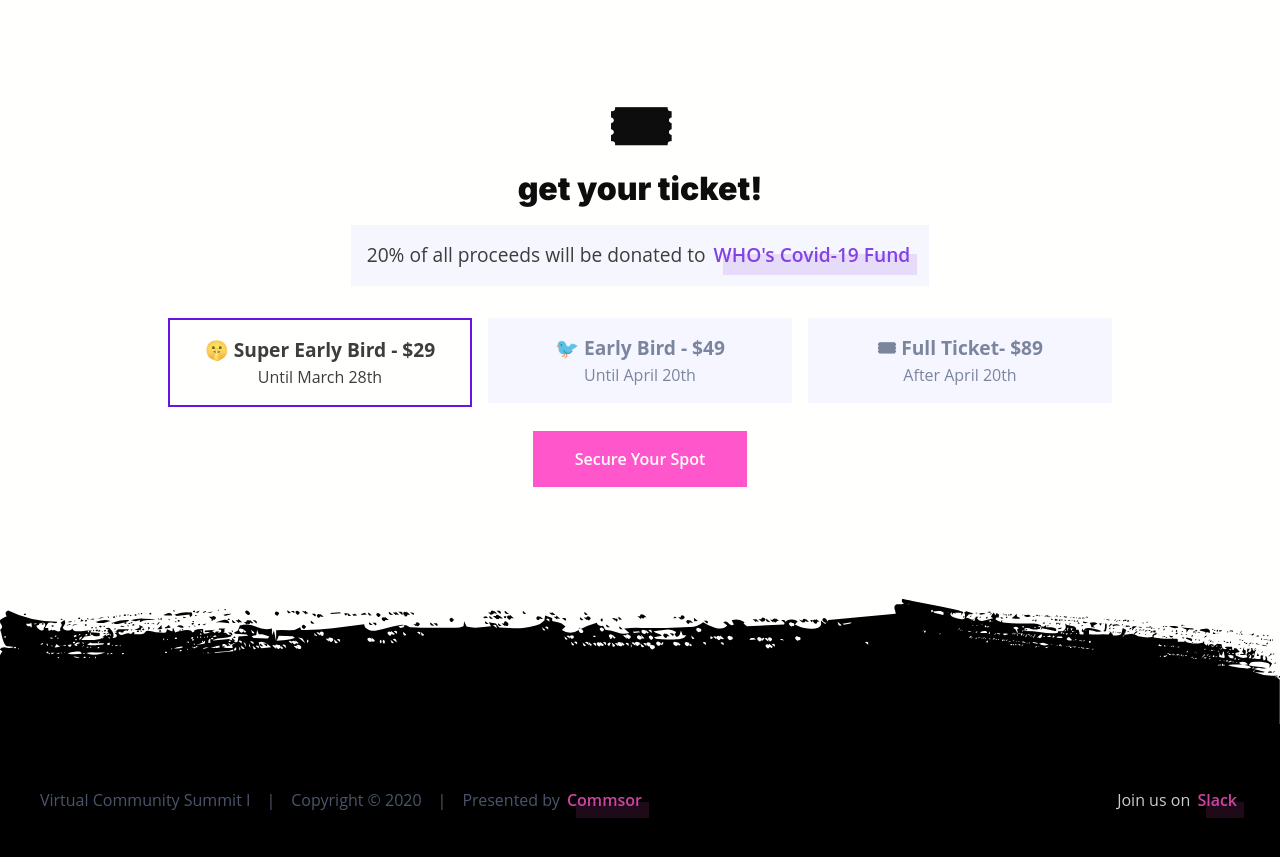
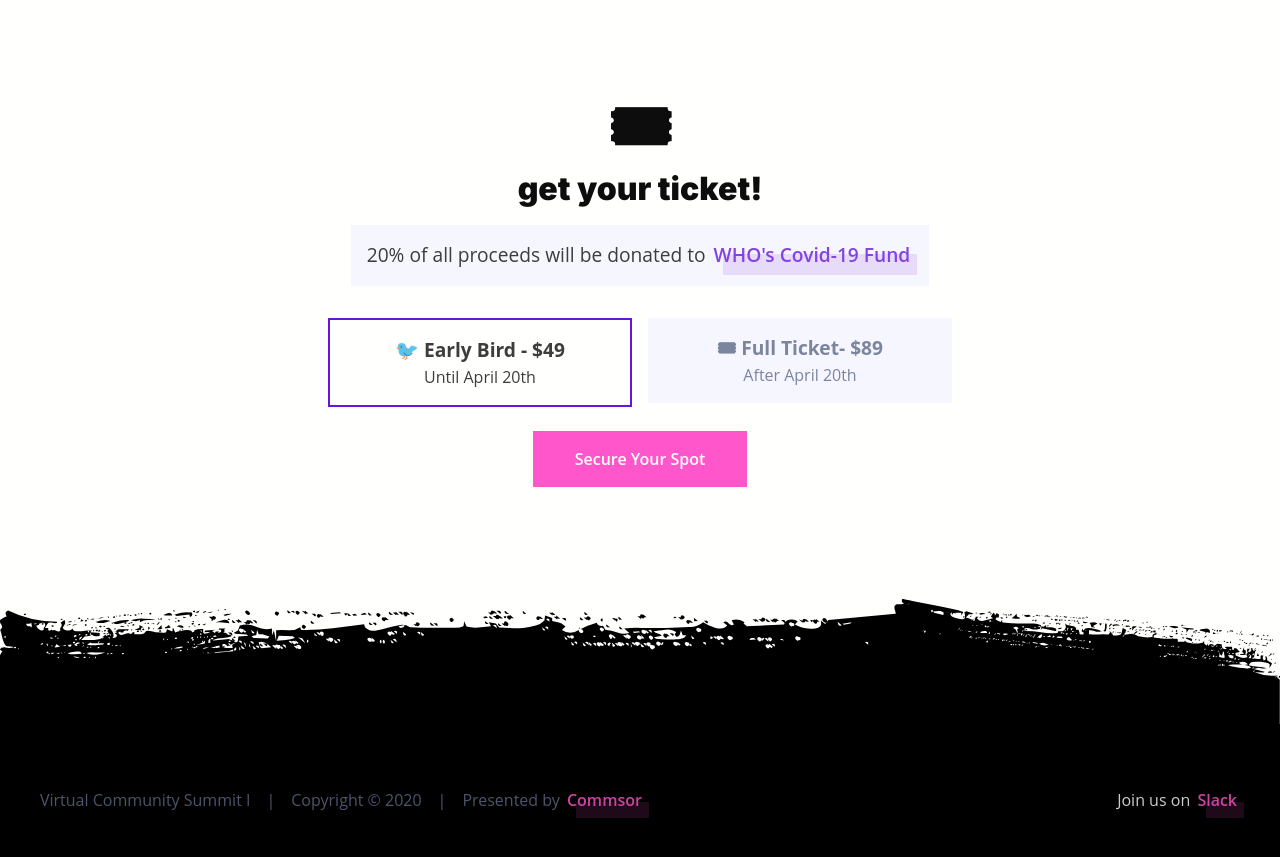
Before and after one commit to stijnvc/holo-alfa, a Jekyll site: the page built from summit.html, in a window 1280 px wide and 900 px high, scrolled down 3378 px. Shown: the top 857 px of the window. Built offline with Jekyll 4.4.1, drawn with Linux system fonts in a browser that asks for light colours; nearby versions of some CDN libraries; some web fonts are replaced; comment, search, counter and statistics services are not loaded.

Commit message:
Update to remove super early bird pricing

```diff
--- a/summit.html
+++ b/summit.html
@@ -15,7 +15,7 @@ description: A gathering of community builders helping each other navigate the w
           <div class="mt-16 ">
             <h1 class="text-light text-bold">The world's top community builders, one truly <span class="text-summitpink">digital conference</span></h1>
             <p class="text-light text-large mb-8">June 3rd - 4th</p>
-            <a href="https://hopin.to/events/community-chat-summit-2020?specinf=5001" class="btn-summit offset-2" >Secure Your Spot</a>
+            <a href="https://hopin.to/events/community-chat-summit-2020" class="btn-summit offset-2" >Secure Your Spot</a>
             <p class="text-light mt-8">🔥 Super Early Bird tickets available until March 28th!</p>
             <p class="mt-16 text-light"></p>
           </div>
@@ -223,14 +223,14 @@ description: A gathering of community builders helping each other navigate the w
         <p class="text-large bg-gray d-inline-block p-4">20% of all proceeds will be donated to <a href="https://covid19responsefund.org/" class="offset-link" target="_blank">WHO's Covid-19 Fund</a></p>
         <div class="columns mb-8">
 
-          <div class="column col-3 col-md-4 col-sm-12 col-ml-auto text-center">
+          <!--<div class="column col-3 col-md-4 col-sm-12 col-ml-auto text-center">
             <div class="border-summit p-4 my-2">
               <p class="text-bold text-large mb-0"> 🤫 Super Early Bird - $29</p>
               <p class="mb-0">Until March 28th</p>
             </div>
-          </div>
-          <div class="column col-3 col-md-4 col-sm-12 text-center">
-            <div class="bg-gray text-graydark p-4 my-2">
+          </div>-->
+          <div class="column col-3 col-md-4 col-sm-12 text-center col-ml-auto">
+            <div class="border-summit p-4 my-2">
               <p class="text-bold text-large mb-0"> 🐦 Early Bird - $49</p>
               <p class="mb-0">Until April 20th</p>
             </div>
@@ -245,7 +245,7 @@ description: A gathering of community builders helping each other navigate the w
       </div>
 
       <div class="column col-12 text-center">
-        <a href="https://hopin.to/events/community-chat-summit-2020?specinf=5001" class="btn-summit offset-2" >Secure Your Spot</a>
+        <a href="https://hopin.to/events/community-chat-summit-2020" class="btn-summit offset-2" >Secure Your Spot</a>
       </div>
     </div>
 
```
